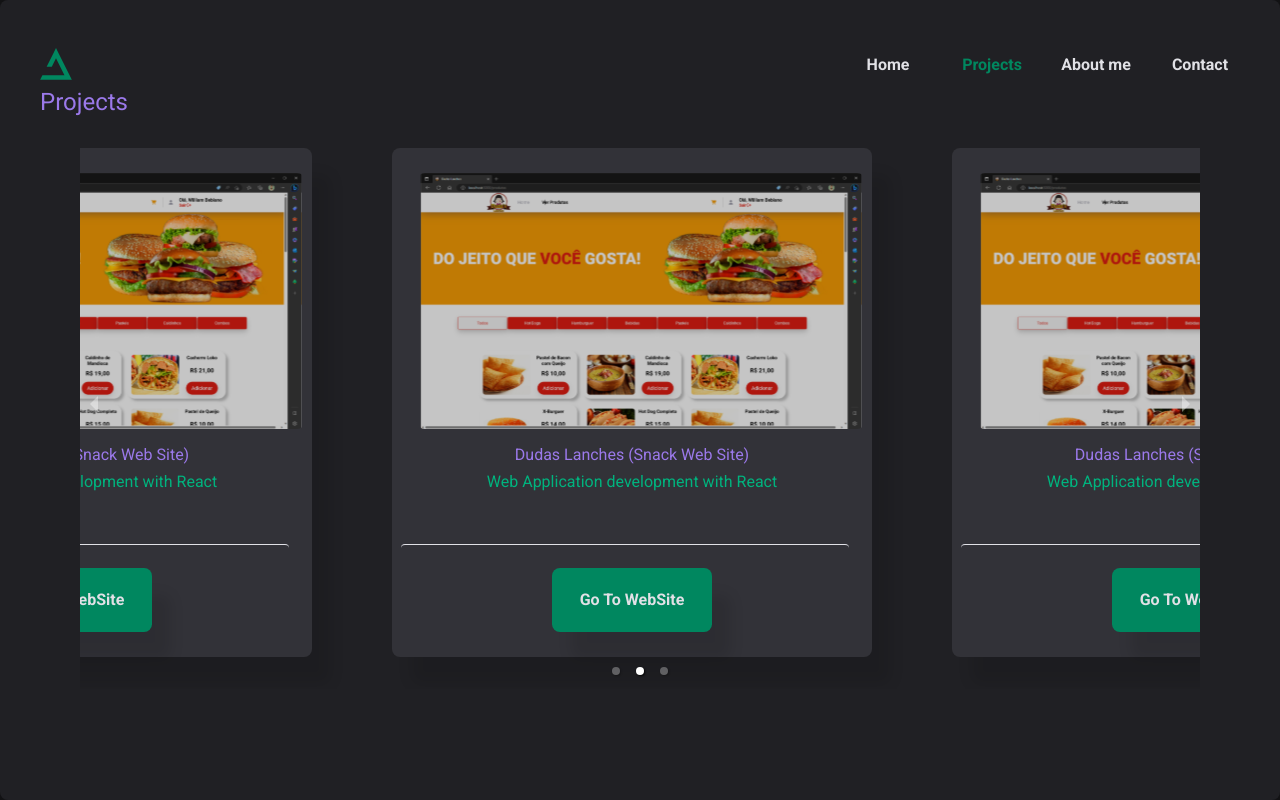
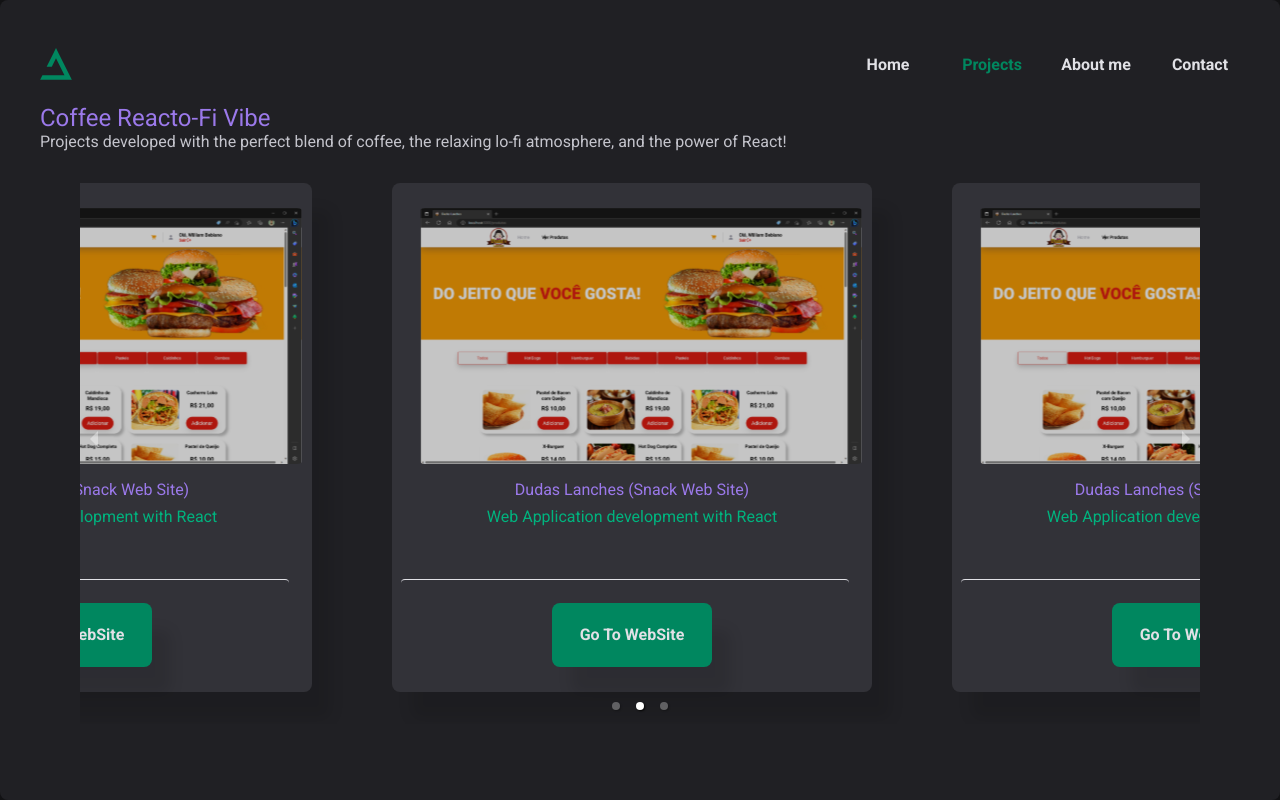
Before and after one commit to WilliamBebiano/Portifolio, a React (Vite) app: page /projects in a window 1280 px wide. Built offline with nearby package versions, Linux system fonts and the light colour scheme.

Commit message:
project update

```diff
--- a/src/pages/Projects/index.tsx
+++ b/src/pages/Projects/index.tsx
@@ -1,5 +1,10 @@
 import { Cards } from '../../components/Cards'
-import { CardWrapper, ProjectsContainner, TextTitle } from './styles'
+import {
+  CardWrapper,
+  HeaderProjects,
+  ProjectsContainner,
+  TextTitle,
+} from './styles'
 import { Carousel } from 'react-responsive-carousel'
 import 'react-responsive-carousel/lib/styles/carousel.min.css'
 import { useEffect, useState } from 'react'
@@ -35,7 +40,15 @@
 
   return (
     <>
-      <TextTitle>Projects</TextTitle>
+      <HeaderProjects>
+        <div>
+          <TextTitle>Coffee Reacto-Fi Vibe</TextTitle>
+          <p>
+            Projects developed with the perfect blend of coffee, the relaxing
+            lo-fi atmosphere, and the power of React!
+          </p>
+        </div>
+      </HeaderProjects>
       <ProjectsContainner>
         {typeof window !== 'undefined' && (
           <Carousel
@@ -43,7 +56,7 @@
             onChange={(index) => handleCarouselChange(index)}
             onClickItem={(index) => handleItemClick(index)}
             onClickThumb={(index) => handleThumbClick(index)}
-            width={`${windowWidth >= 780 ? '70rem' : '78vw'}`}
+            width={`${windowWidth >= 780 ? '70rem' : '70vw'}`}
             centerMode={true}
             centerSlidePercentage={centerSlidePercentage}
             autoPlay={true}
--- a/src/pages/Projects/styles.ts
+++ b/src/pages/Projects/styles.ts
@@ -10,13 +10,29 @@
 
   @media (max-width: 768px) {
     flex: 1;
-    gap: 1rem;
+
+    p {
+      font-size: 0.875rem;
+    }
   }
 `
 export const TextTitle = styled.p`
   font-size: 1.5rem;
   color: ${(props) => props.theme['purple-400']};
+  margin-top: 1rem;
 `
 export const CardWrapper = styled.div`
   flex: 1;
 `
+export const HeaderProjects = styled.div`
+  display: flex;
+  gap: 2rem;
+
+  @media (max-width: 768px) {
+    flex: 1;
+
+    p {
+      font-size: 0.875rem;
+    }
+  }
+`
```
